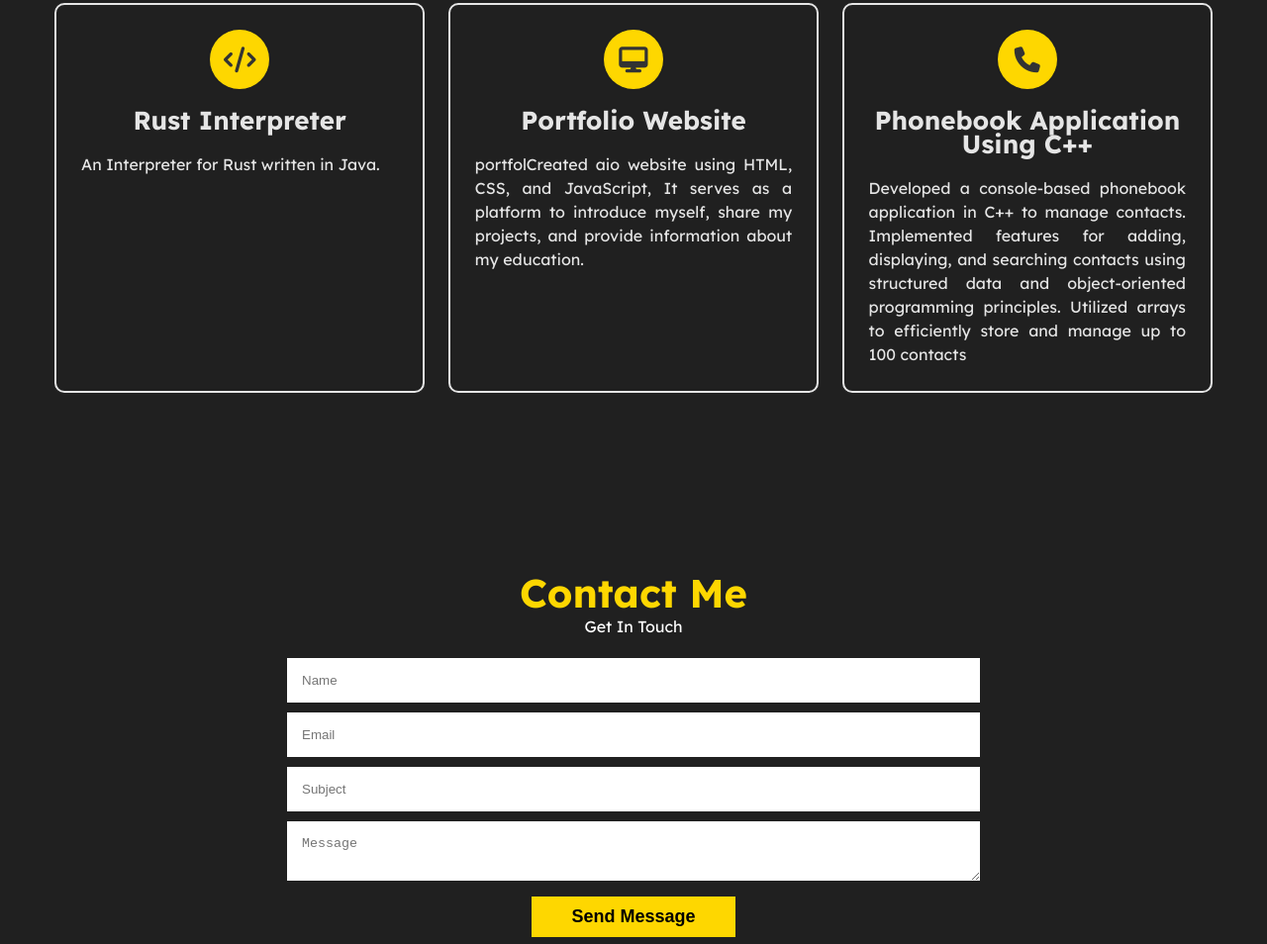
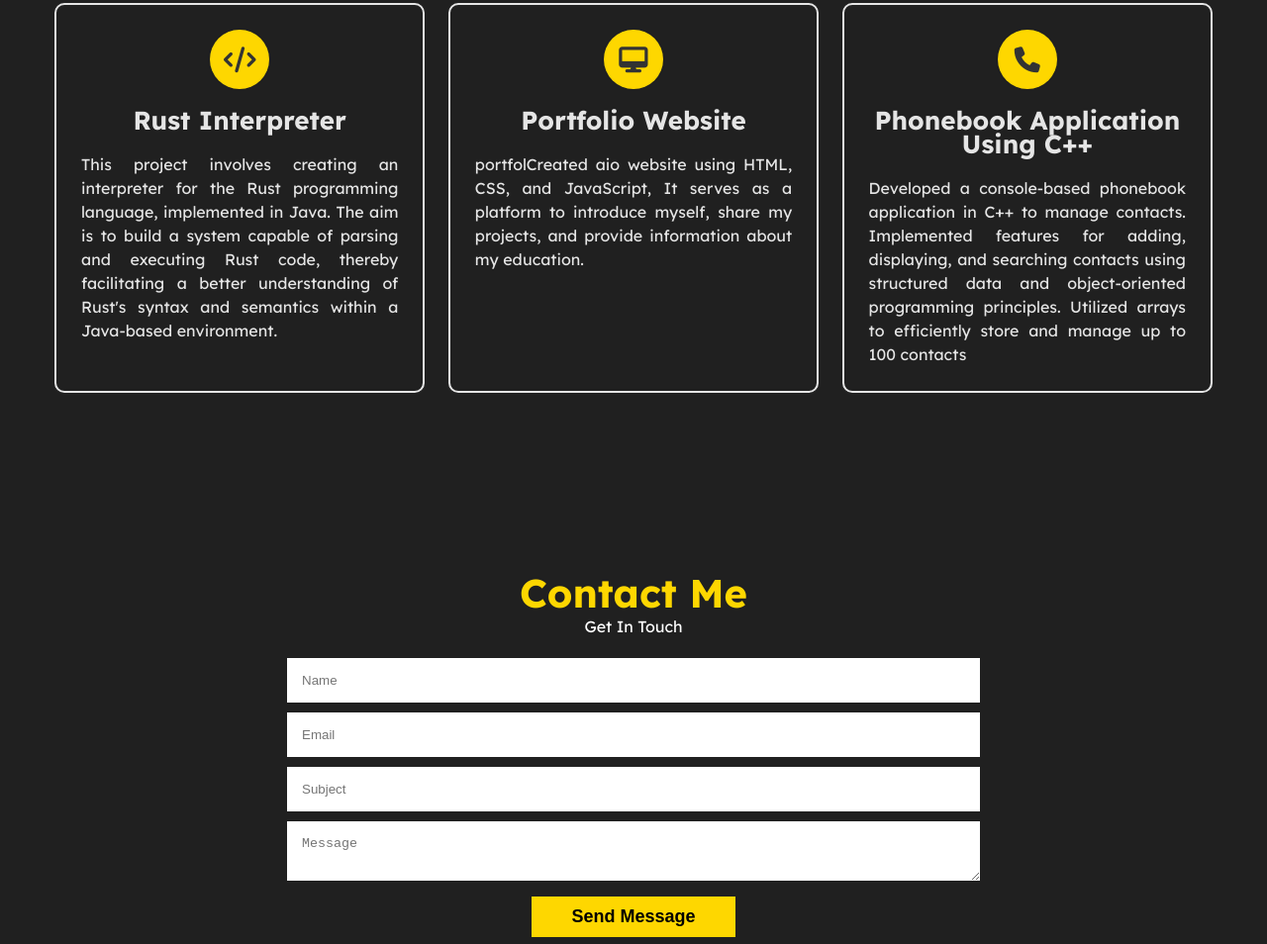
Before and after one commit to Akshatha966/Portfolio, a plain HTML site: page index.html in a window 1280 px wide. Shown: the part 2541-3495 px from the top of the page at 99% size. Drawn offline with nearby package versions, Linux system fonts and the light colour scheme; files whose address does not match are found by name.

Commit message:
Update index.html

```diff
--- a/index.html
+++ b/index.html
@@ -194,7 +194,7 @@
                 <div class="project">
                     <i class="fa fa-code"></i>
                     <h4>Rust Interpreter</h4>
-                    <p>An Interpreter for Rust written in Java.</p>
+                    <p>This project involves creating an interpreter for the Rust programming language, implemented in Java. The aim is to build a system capable of parsing and executing Rust code, thereby facilitating a better understanding of Rust's syntax and semantics within a Java-based environment.</p>
                 </div>
                  <!-- 2nd Project -->
                  <div class="project">
```
